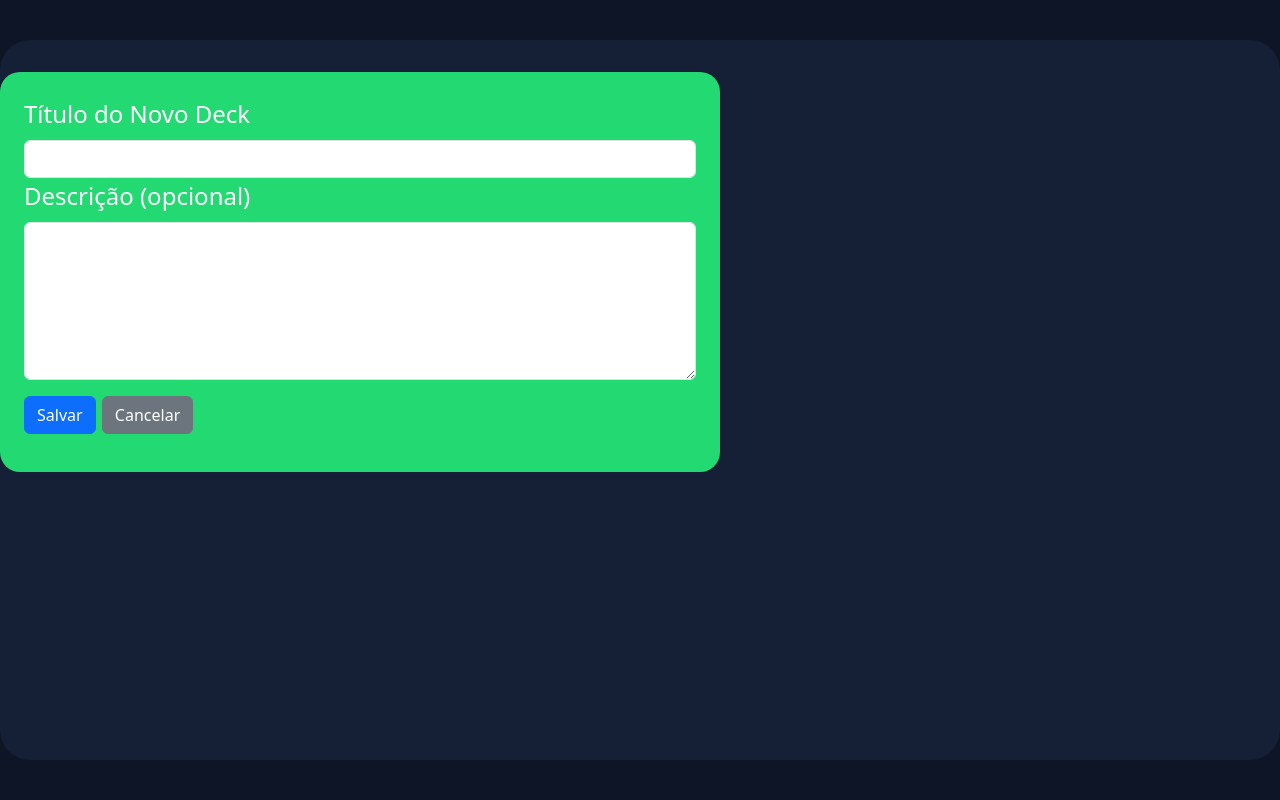
After one commit to LuisFelipeKrause/FlashApp_WebMobile, a Django app: page /decks/novodeck/ in a window 1280 px wide. The commit adds this page. Run offline with Django 5.2, Linux system fonts and the light colour scheme; the visitor is signed in with stand-in values (Sample User, id 1); some libraries are stand-ins or nearby versions.

Commit message:
Cadastro de novos decks

```diff
--- /dev/null
+++ b/FlashApp/myApp/deck_app/forms.py
@@ -0,0 +1,25 @@
+from django.utils import timezone
+from django import forms
+from deck_app.models import Deck, Card
+
+
+class FormularioDeck(forms.ModelForm):
+    class Meta:
+        model = Deck
+        exclude = ['usuario', 'erros', 'acertos', 'desempenho_geral', 'criado_em', 'ultima_revisao']
+        widgets = {
+            'descricao': forms.Textarea(attrs={'class': 'form-control', 'rows': 6}),
+        }
+
+    def __init__(self, *args, **kwargs):
+        #self.usuario = kwargs.pop('usuario', None)
+        super(FormularioDeck, self).__init__(*args, **kwargs)
+        for visible in self.visible_fields():
+            visible.field.widget.attrs['class'] = 'form-control'
+
+
+class FormularioCard(forms.ModelForm):
+
+    class Meta:
+        model = Card
+        exclude = []
--- a/FlashApp/myApp/deck_app/static/deck_app/css/styles.css
+++ b/FlashApp/myApp/deck_app/static/deck_app/css/styles.css
@@ -12,7 +12,7 @@
 #main-content-decks {
     display: flex;
     height: 90vh;
-    width: 180vh;
+    width: 185vh;
     border-radius: 30px;
     background-color: #151F35;
 }
@@ -48,19 +48,30 @@
     justify-content: center;
     align-items: center;
     box-shadow: 1px 1px 1px 1px rgba(0, 0, 0, 0.493);
+    border-radius: 8px;
 }
 #btn-addDeck:hover, #btn-logout:hover {
     background-color: #169c50;
     border-color: #169c50;
 }
 #content-decks-list {
-    width: 50vh;
-    height: 79.5vh;
+    width: 60vh;
+    height: 78vh;
     background-color:#151F35;
     overflow-y: auto;
     border-radius: 30px;
 }
+.deck-list {
+    display: flex;
+}
+.icone-deck {
+    margin-top: 4vh;
+    margin-left: 1vh;
+}
 #btn-deck {
+    display: flex;
+    flex-direction: row;
+    color: white;
     background-color: #23DA72;
     border-color: #23DA72;
     margin-left: 3vh;
@@ -71,6 +82,7 @@
     font-size: large;
     font-weight: bold;
     box-shadow: 1px 1px 1px 1px rgba(0, 0, 0, 0.493);
+    border-radius: 12px;
 }
 #btn-deck:hover {
     background-color: #169c50;
@@ -89,13 +101,13 @@
     color: white;
     background-color: #23DA72;
 }
-#novo-deck button {
+#novo-deck button, a {
     margin-top: 2vh;
 }
 #info-deck {
     margin-top: 4vh;
     height: 85vh;
-    width: 102vh;
+    width: 100vh;
     padding: 3vh;
     border-radius: 20px;
     background-color: #23DA72;
@@ -119,7 +131,7 @@
 }
 #centro {
     background-color: #151F35;
-    width: 119vh;
+    width: 115vh;
     display: flex;
     justify-content: center;
 }
--- a/FlashApp/myApp/deck_app/urls.py
+++ b/FlashApp/myApp/deck_app/urls.py
@@ -1,6 +1,7 @@
 from django.urls import path
-from deck_app.views import Decks
+from deck_app.views import ListarDecks, CriarDecks
 
 urlpatterns = [
-    path('', Decks.as_view(), name='decks')
+    path('', ListarDecks.as_view(), name='decks'),
+    path('novodeck/', CriarDecks.as_view(), name='criar-deck')
 ]
--- a/FlashApp/myApp/deck_app/views.py
+++ b/FlashApp/myApp/deck_app/views.py
@@ -1,17 +1,40 @@
 from django.shortcuts import render
-from django.views.generic import View
+from django.utils import timezone
+from django.views.generic import View, ListView, CreateView, UpdateView
 from deck_app.models import Deck, Card
+from deck_app.forms import FormularioDeck, FormularioCard
+from django.contrib.auth.mixins import LoginRequiredMixin
+from django.urls import reverse_lazy
 
 
 # Create your views here.
-class Decks(View):
-    def get(self, request):
+class ListarDecks(LoginRequiredMixin, ListView):
+    model = Deck
+    context_object_name = 'decks'
+    template_name = 'deck_app/decks.html'
+
+
+class CriarDecks(LoginRequiredMixin, CreateView):
+    model = Deck
+    form_class = FormularioDeck
+    template_name = 'deck_app/novoDeck.html'
+    success_url = reverse_lazy('decks')
+
+    def form_valid(self, form):
+        # Define manualmente o usuário para o deck antes de salvar
+        form.instance.usuario = self.request.user
+        form.instance.criado_em = timezone.now()
+        return super().form_valid(form)
+
+
+class Decks(LoginRequiredMixin, View):
+    """def get(self, request):
         contexto = {
             'decks': Deck.objects.filter(usuario_id=request.user.id).all()
         }
-        return render(request, 'deck_app/decks.html', context=contexto)
+        return render(request, 'deck_app/decks.html', context=contexto)"""
 
-    def post(self, request):
+    """def post(self, request):
         from django.utils import timezone
 
         titulo = request.POST.get('titulo-deck', None)
@@ -39,7 +62,7 @@ class Decks(View):
         contexto = {
             'decks': Deck.objects.filter(usuario_id=request.user.id).all(),
         }
-        return render(request, 'deck_app/decks.html', context=contexto)
+        return render(request, 'deck_app/decks.html', context=contexto)"""
 
 
 class Cards(View):
--- /dev/null
+++ b/FlashApp/myApp/templates/deck_app/novoDeck.html
@@ -0,0 +1,25 @@
+{% extends "../base.html" %}
+
+{% load static %}
+{% block importar_css %}<link rel="stylesheet" href="{% static 'deck_app/css/styles.css' %}">{% endblock %}
+
+{% block conteudo %}
+    <div id="novo-deck">
+        <form action="/decks/novodeck/" method="post">
+            {% csrf_token %}
+            <label for="titulo-deck" class="form-label col-12">Título do Novo Deck</label>
+            {{form.titulo}}
+
+            <label for="descricao" class="form-label col-12">Descrição (opcional)</label>
+            {{form.descricao}}
+
+            <button type="submit" class="btn btn-primary">Salvar</button>
+            <a id="btn-cancelar-novodeck" class="btn btn-secondary" aria-current="page" href="/decks">Cancelar</a>
+        </form>
+        {% if mensagem %}
+            <div class="alert alert-warning" role="alert">
+                {{ mensagem }}
+            </div>
+        {% endif %}
+    </div>
+{% endblock %}
```
Also changed, not shown: FlashApp/myApp/templates/deck_app/decks.html (+17 -2 lines).
